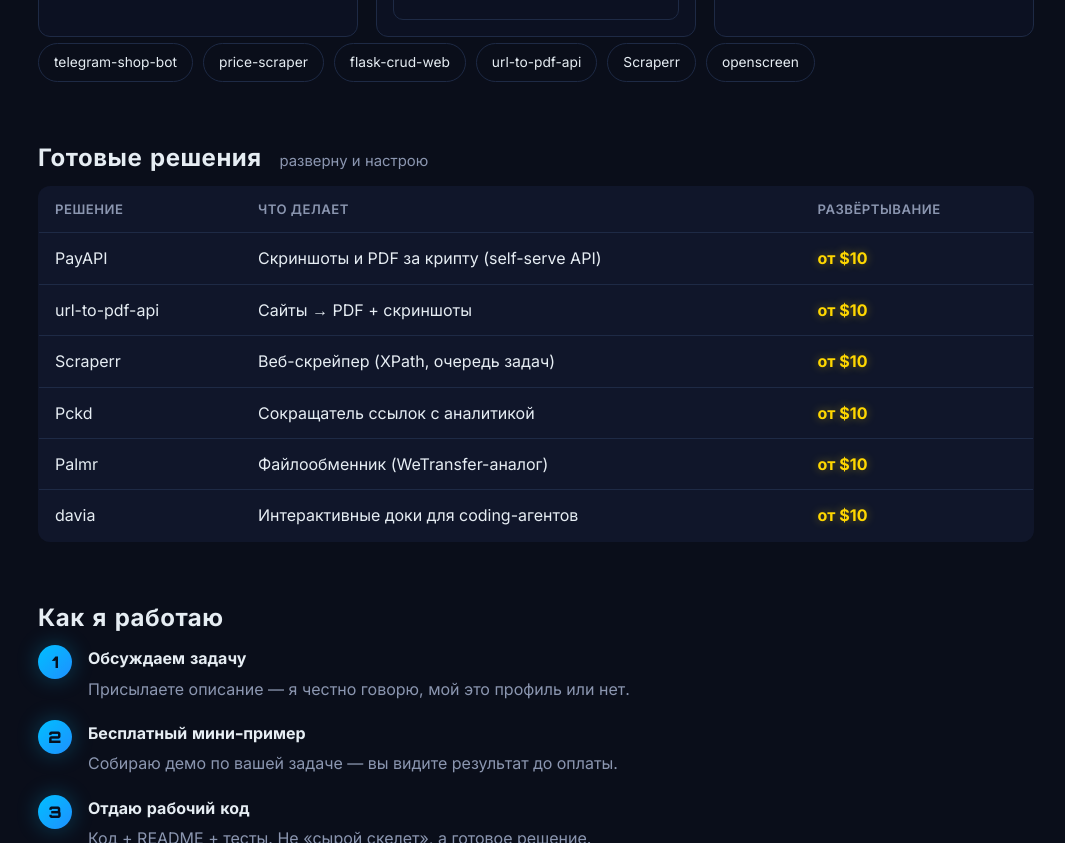
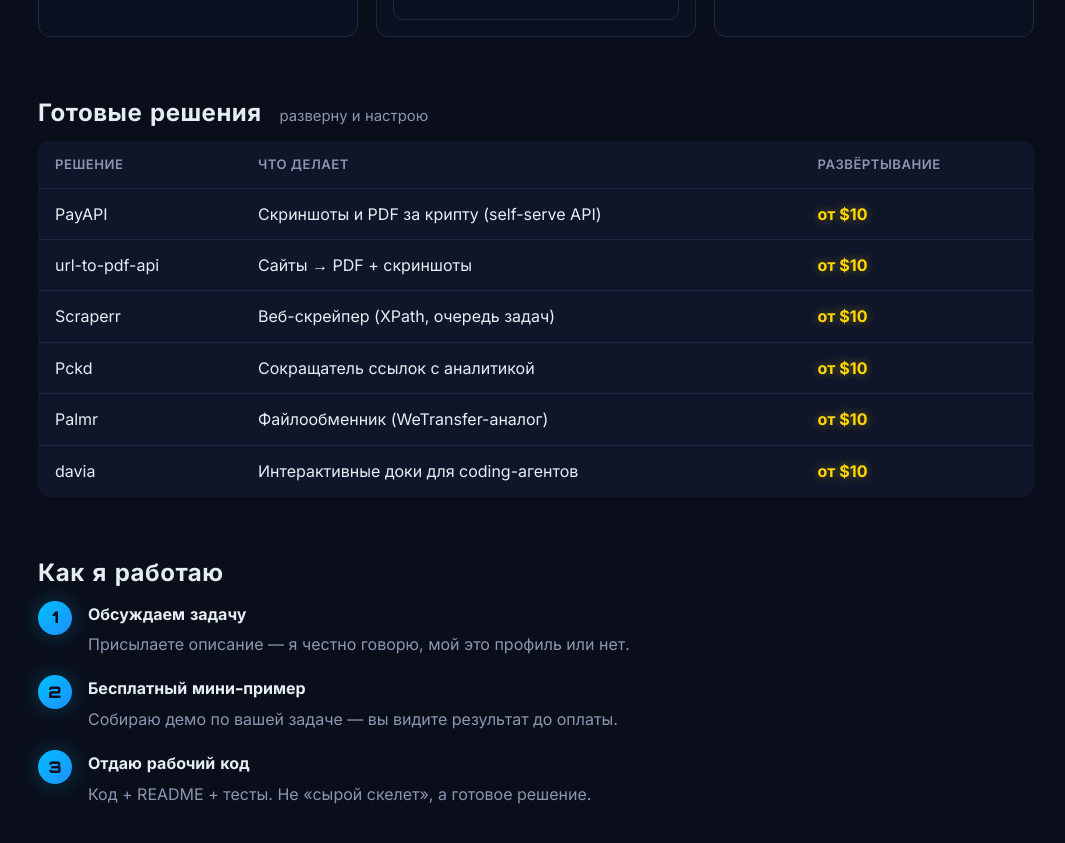
Before and after one commit to Ant19801108/showcase, a plain HTML site: page index.html in a window 1280 px wide. Shown: the part 1938-2781 px from the top of the page, without its empty margins (104-1169 px from the left). Drawn offline with Linux system fonts and the light colour scheme.

Commit message:
Витрина: убраны 6 ссылок на GitHub (клиенту не нужны)

```diff
--- a/index.html
+++ b/index.html
@@ -204,14 +204,6 @@
         </div>
       </div>
     </div>
-    <div class="forks">
-      <a class="fork" href="https://github.com/Ant19801108/telegram-shop-bot">telegram-shop-bot</a>
-      <a class="fork" href="https://github.com/Ant19801108/price-scraper">price-scraper</a>
-      <a class="fork" href="https://github.com/Ant19801108/flask-crud-web">flask-crud-web</a>
-      <a class="fork" href="https://github.com/Ant19801108/url-to-pdf-api">url-to-pdf-api</a>
-      <a class="fork" href="https://github.com/Ant19801108/Scraperr">Scraperr</a>
-      <a class="fork" href="https://github.com/Ant19801108/openscreen">openscreen</a>
-    </div>
   </section>
 
   <section>
```
